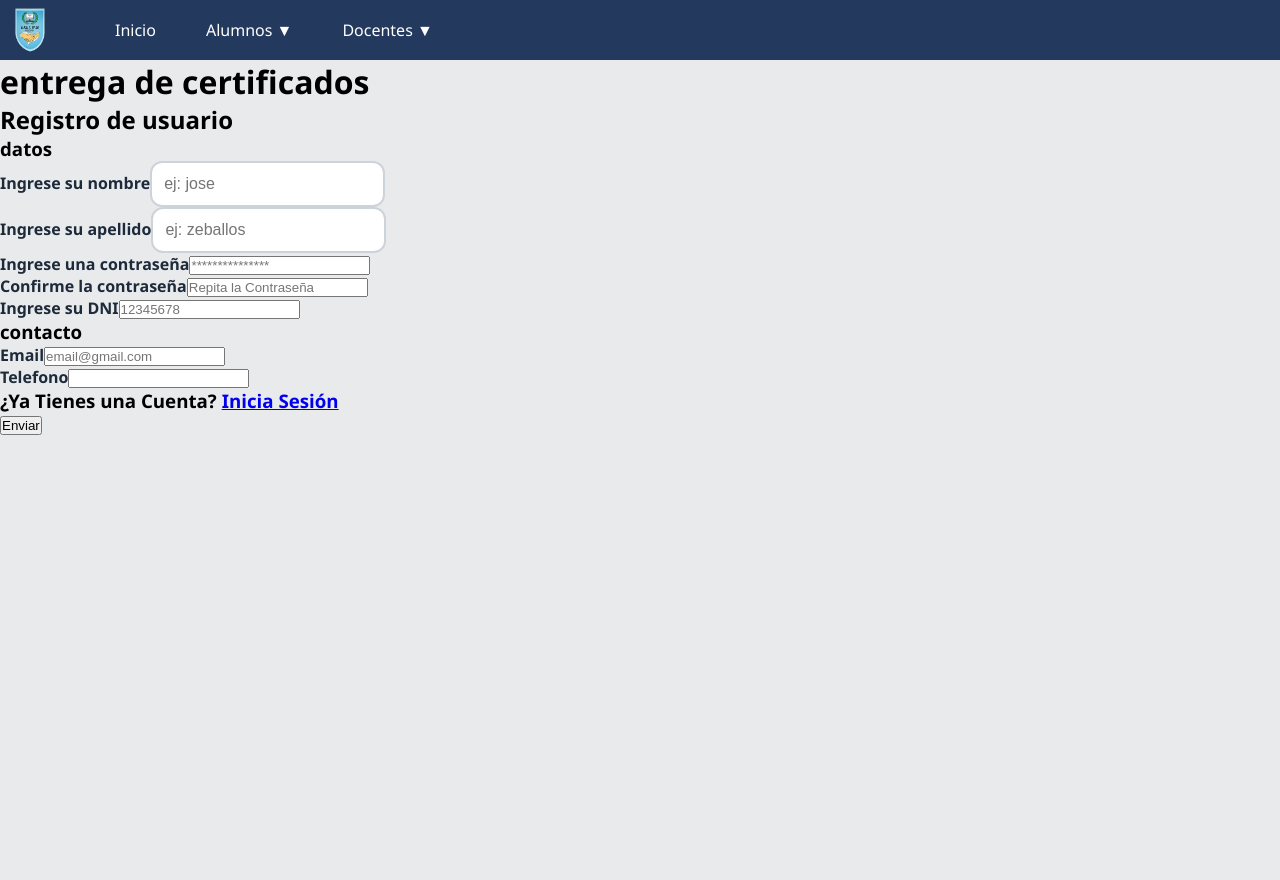
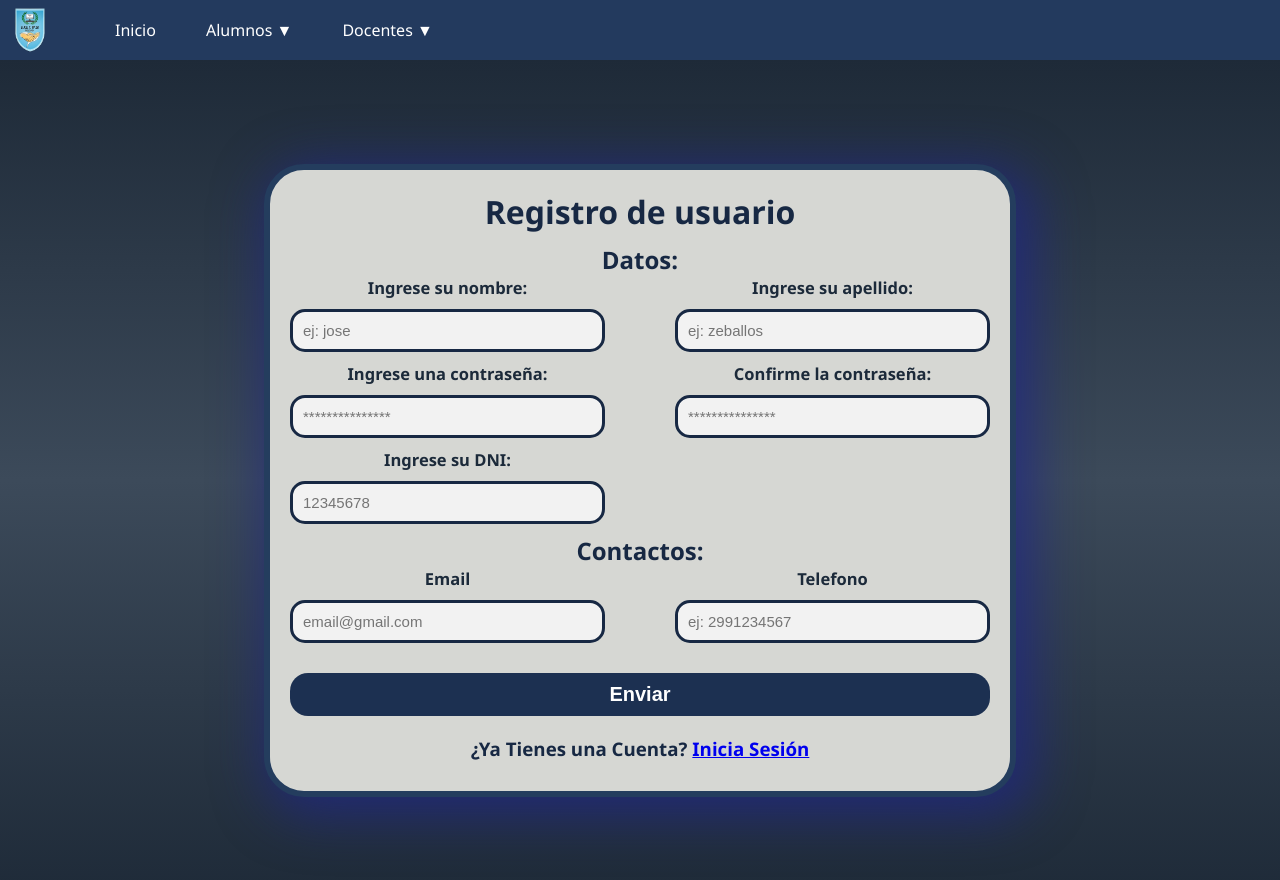
Before and after one commit to lillardRaamsey/Certificados, a React (Create React App) app: page /registro in a window 1280 px wide. Shown: the top 880 px of the page. Before the commit the page ends 800 px from the top, so only its background shows below. Built offline with nearby package versions, Linux system fonts and the light colour scheme.

Commit message:
css para formulario de registro

```diff
--- a/src/componentes/formRegistro.jsx
+++ b/src/componentes/formRegistro.jsx
@@ -1,4 +1,4 @@
-import react, { useState } from "react";
+import React, { useState } from "react";
 import { useNavigate } from "react-router-dom"
 import "../css/formRegistro.css"
 const FormRegistro = ({titulo}) =>{
@@ -13,20 +13,24 @@ const FormRegistro = ({titulo}) =>{
 
     const handleSubmit = (e) => {
         e.preventDefault();
-        navigate("/inicio-sesion", {
+        if(contraseña !==contraseña2) {
+            alert("las contraseñas debe coincidir");
+            return;
+        }
+        navigate("/ingresar", {
             state: { nombre, apellido, contraseña, contraseña2, email, DNI}
         });
     };
 
     return (
         <div className="form-contenedor">
-            <h1>entrega de certificados</h1>
-            <h2>{titulo}</h2>
             <form onSubmit={handleSubmit} className="glass-form">
             <div>
-            <h3>datos</h3>
+            <h1>{titulo}</h1>
+            <h2>Datos:</h2>
+            <div className="grid-contenedor-datos">
                 <div className="form-grupo">
-                    <label>Ingrese su nombre</label>
+                    <label>Ingrese su nombre:</label>
                     <input
                         type="text"
                         value={nombre}
@@ -37,7 +41,7 @@ const FormRegistro = ({titulo}) =>{
                 </div>
 
                 <div className="form-grupo">
-                    <label>Ingrese su apellido</label>
+                    <label>Ingrese su apellido:</label>
                     <input
                         type="text"
                         value={apellido}
@@ -48,7 +52,7 @@ const FormRegistro = ({titulo}) =>{
                 </div>
 
                 <div className="form-grupo">
-                    <label>Ingrese una contraseña</label>
+                    <label>Ingrese una contraseña:</label>
                     <input
                         type="password"
                         value={contraseña}
@@ -59,18 +63,18 @@ const FormRegistro = ({titulo}) =>{
                 </div>
 
                 <div className="form-grupo">
-                    <label>Confirme la contraseña</label>
+                    <label>Confirme la contraseña:</label>
                     <input
                         type="password"
                         value={contraseña2}
                         onChange={(e) => setContraseña2(e.target.value)}
-                        placeholder="Repita la Contraseña"
+                        placeholder="***************"
                         required
                     />
                 </div>
 
                 <div className="form-grupo">
-                    <label>Ingrese su DNI</label>
+                    <label>Ingrese su DNI:</label>
                     <input
                         type="number"
                         value={DNI}
@@ -81,7 +85,8 @@ const FormRegistro = ({titulo}) =>{
                 </div>
             </div>
             <div>
-                <h3>contacto</h3>
+                <h2>Contactos:</h2>
+            <div className="grid-contenedor-contacto">
                 <div className="form-grupo">
                     <label>Email</label>
                     <input
@@ -97,14 +102,17 @@ const FormRegistro = ({titulo}) =>{
                         type="tel"
                         value={telefono}
                         onChange={(e) => setTelefono(e.target.value)}
-                        placeholder=""
+                        placeholder="ej: 2991234567"
                     />
                 </div>
+            </div>
+                    <button type="submit">Enviar</button>
                 <div>
                     <h3>¿Ya Tienes una Cuenta? <a href="/ingresar">Inicia Sesión</a></h3>
                 </div>
             </div>
-                <button type="submit">Enviar</button>
+
+            </div>
             </form>
         </div>
     );
--- a/src/css/formRegistro.css
+++ b/src/css/formRegistro.css
@@ -0,0 +1,92 @@
+.form-contenedor {
+    min-height: 100vh;
+    display: flex;
+    align-items: center;
+    justify-content: center;
+   background: linear-gradient(180deg, #1e2a38, #3c4a5a, #1e2a38);
+    padding: 20px;
+}
+
+.glass-form {
+    background: #D6D7D3;
+    border-radius: 40px;
+    padding: 20px;
+    width: 100%;
+    max-width: 700px;
+    box-shadow: 10px 10px 50px 10px rgba(31, 38, 135, 0.70);
+    border: 6px solid #243D5E;
+    color: #172843;
+}
+
+h1 {
+    text-align: center;
+    margin-bottom:10px;
+}
+
+h2 {
+    margin-top: 10px;
+    text-align: center;
+}
+
+h3 {
+    text-align: center;
+    margin-top: 20px;
+    margin-bottom: 10px;
+}
+
+button {
+    width: 100%;
+    margin-top: 30px;
+    padding: 10px;
+    border-radius: 18px;
+    border: none;
+    background: #1C3051;
+    color: white;
+    font-weight: bold;
+    font-size: 20px;
+    cursor: pointer;
+    transition: background 0.3s ease;
+}
+
+button:hover {
+    background: #8F8F8F;
+}
+
+.grid-contenedor-datos {
+    display: grid;
+    grid-template-columns: 1fr 1fr;
+    gap:10px 70px;
+
+}
+
+.form-grupo {
+    display: flex;
+    flex-direction: column;
+
+}
+
+.form-grupo label {
+    margin-bottom: 10px;
+    font-size: 16.5px;
+    text-align: center;
+}
+
+.form-grupo input {
+    padding: 10px;
+    border-radius: 15px;
+    border: 3px solid #172843;
+    background: #F2F2F2;
+    color:darkblue;
+    font-size: 15px;
+    transition: background 0.3s ease;
+}
+
+.form-grupo input:focus {
+    background: azure;
+}
+
+.grid-contenedor-contacto {
+    display: grid;
+    grid-template-columns: 1fr 1fr;
+    gap:70px;
+}
```
